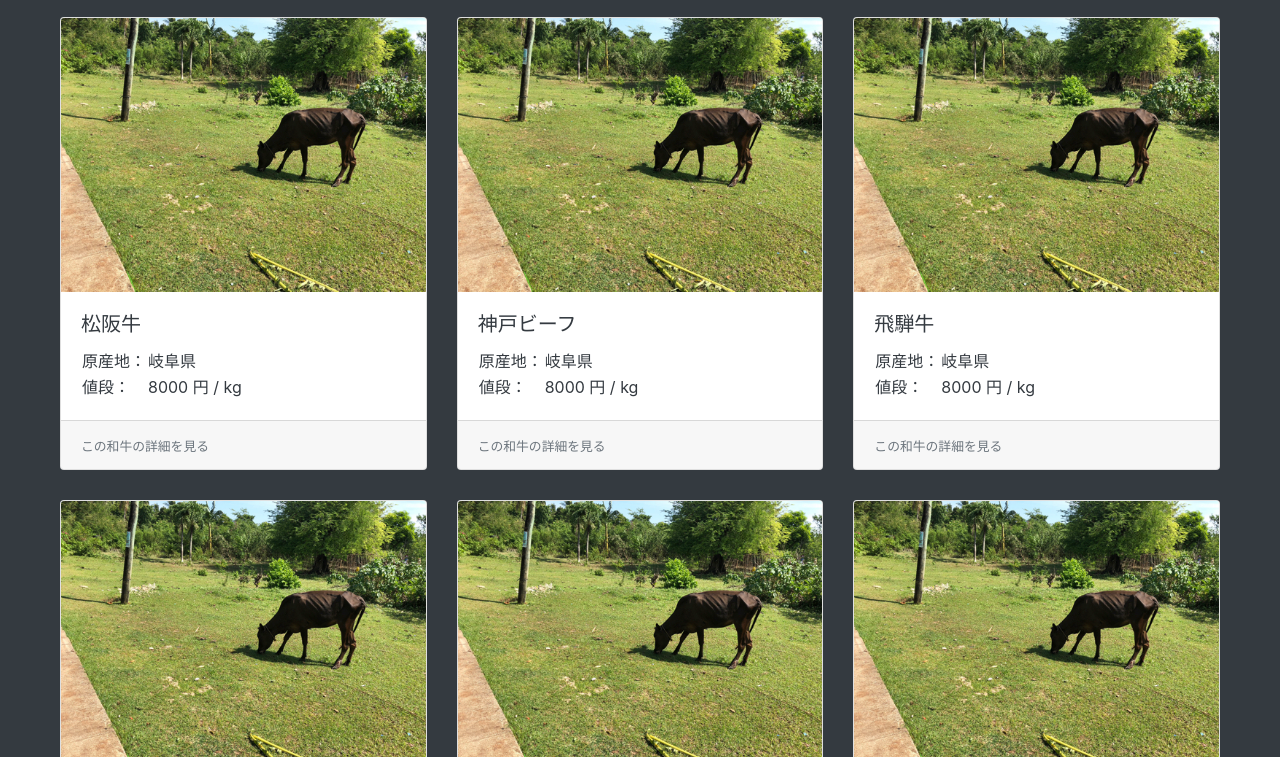
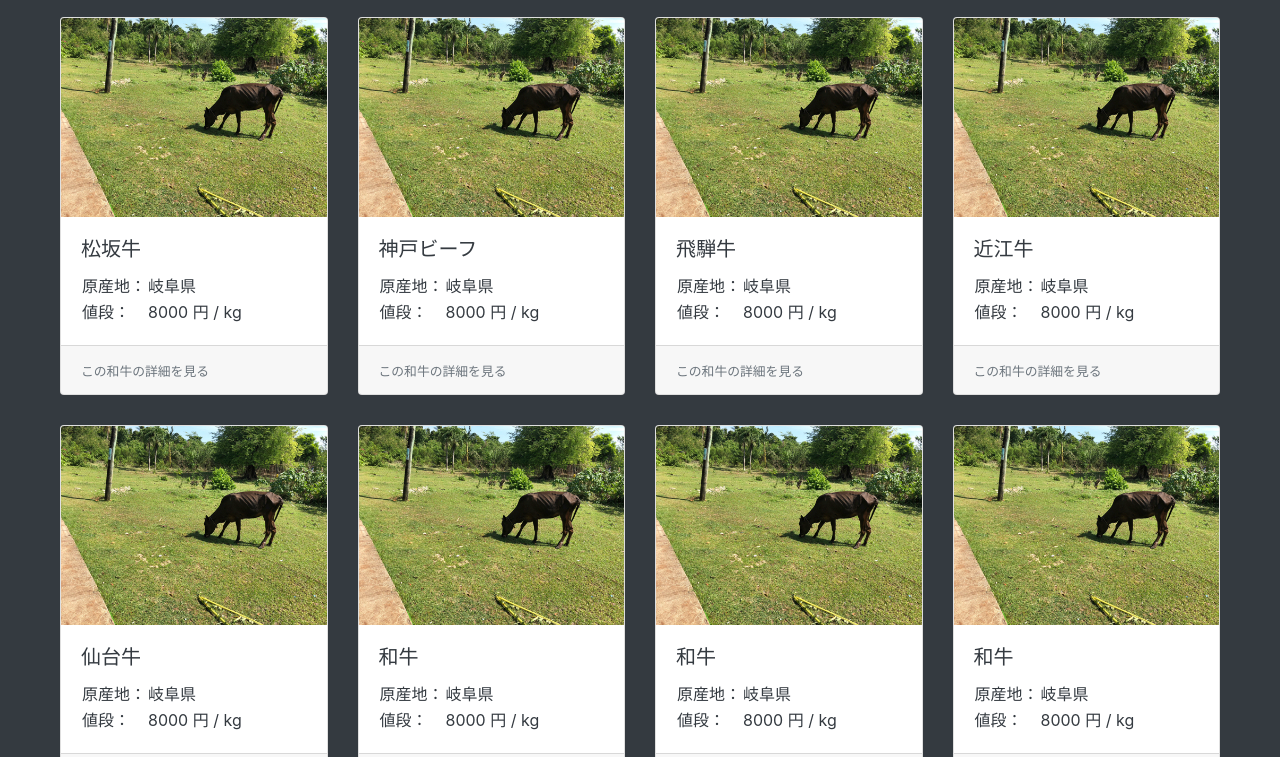
Before and after one commit to tempuraoishiyo/wagyu_price, a plain HTML site: page index.html in a window 1280 px wide. Shown: the part 43-800 px from the top of the page. Drawn offline with Linux system fonts and the light colour scheme.

Commit message:
index.htmlの１行あたりのカード枚数を４枚に変更

```diff
--- a/index.html
+++ b/index.html
@@ -31,7 +31,7 @@
       <a href="#" class="card">
         <img class="card-img-top" src="img/ph_beaf.jpg">
         <div class="card-body">
-          <h5 class="card-title">松阪牛</h5>
+          <h5 class="card-title">松坂牛</h5>
           <table>
             <tr>
               <td>原産地： </td>
@@ -85,8 +85,46 @@
           <small class="text-muted">この和牛の詳細を見る</small>
         </div>
       </a>
+      <a href="#" class="card">
+        <img class="card-img-top" src="img/ph_beaf.jpg">
+        <div class="card-body">
+          <h5 class="card-title">近江牛</h5>
+          <table>
+            <tr>
+              <td>原産地： </td>
+              <td>岐阜県</td>
+            </tr>
+            <tr>
+              <td>値段： </td>
+              <td>8000 円 / kg</td>
+            </tr>
+          </table>
+        </div>
+        <div class="card-footer">
+          <small class="text-muted">この和牛の詳細を見る</small>
+        </div>
+      </a>
     </div>
     <div class="card-deck row">
+      <a href="#" class="card">
+        <img class="card-img-top" src="img/ph_beaf.jpg">
+        <div class="card-body">
+          <h5 class="card-title">仙台牛</h5>
+          <table>
+            <tr>
+              <td>原産地： </td>
+              <td>岐阜県</td>
+            </tr>
+            <tr>
+              <td>値段： </td>
+              <td>8000 円 / kg</td>
+            </tr>
+          </table>
+        </div>
+        <div class="card-footer">
+          <small class="text-muted">この和牛の詳細を見る</small>
+        </div>
+      </a>
       <a href="#" class="card">
         <img class="card-img-top" src="img/ph_beaf.jpg">
         <div class="card-body">
```
Also changed, not shown: 1 other file.
